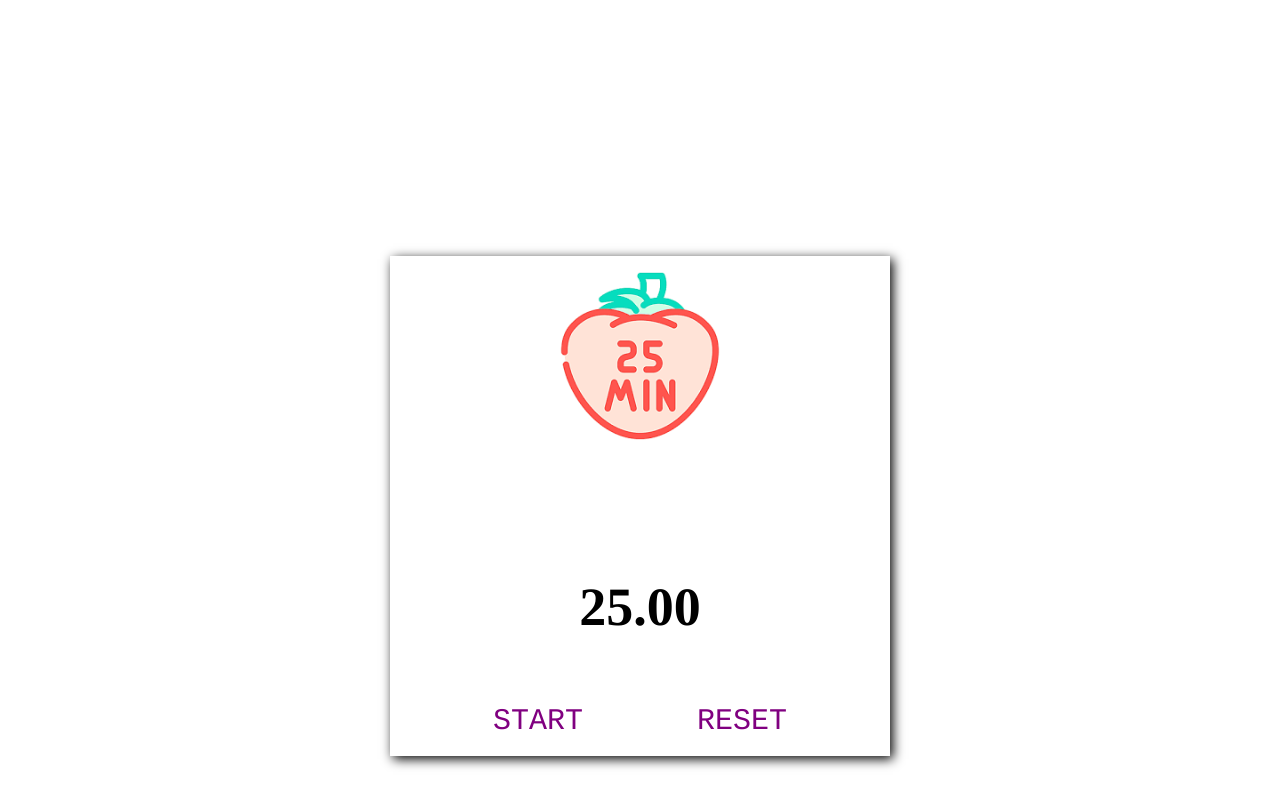
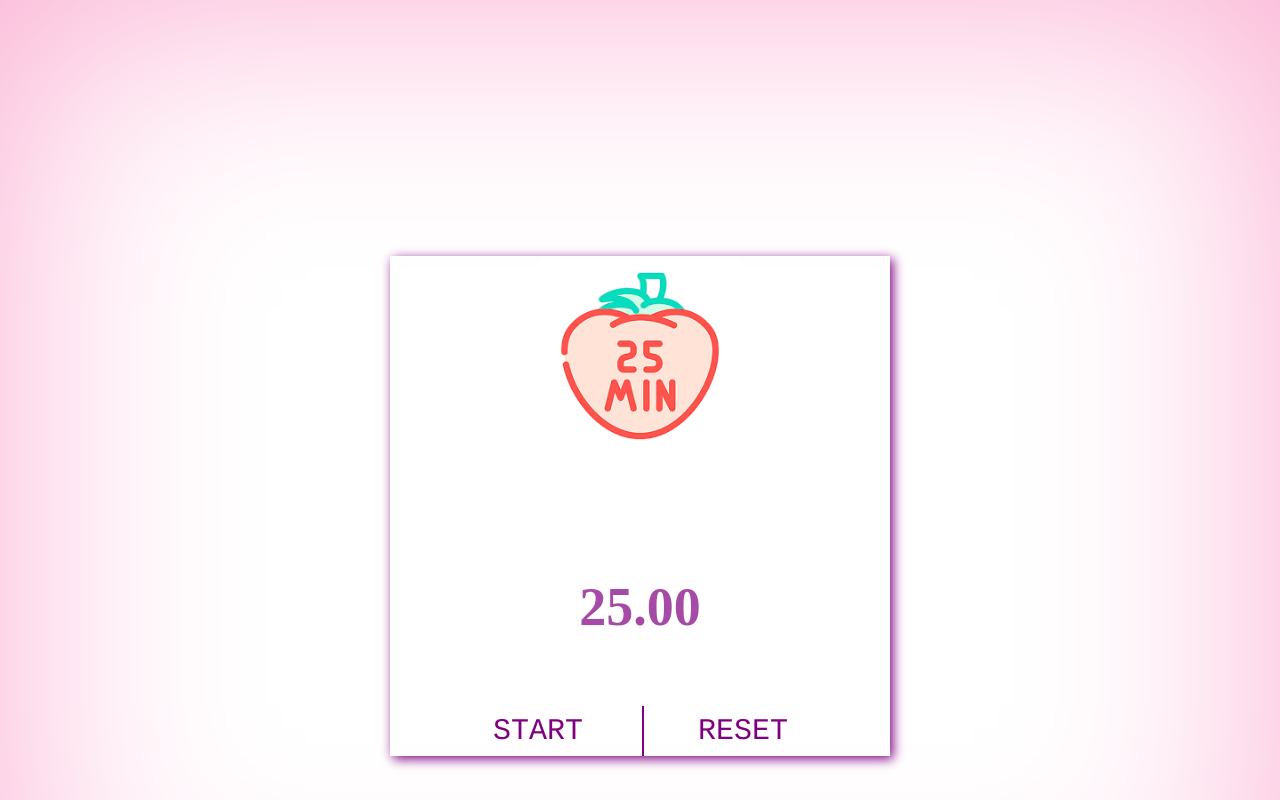
Before and after one commit to shabarishkera/pomodoro_app, a plain HTML site: page index.html in a window 1280 px wide. Shown: the top 800 px of the page. Drawn offline with Linux system fonts and the light colour scheme.

Commit message:
some inprovements

```diff
--- a/index.html
+++ b/index.html
@@ -14,7 +14,7 @@
   <time id="time">25.00</time>
   <div id='btngroup'>
   <button id="start" onclick="init()">START</button>
-    <button id="start" onclick="reset()" >RESET</button>
+    <button id="reset" onclick="reset()" >RESET</button>
     </div>
       </div>
       </div>
--- a/style.css
+++ b/style.css
@@ -3,7 +3,10 @@
 border: 0;
 margin: 0;
 box-sizing: border-box;
-
+}
+html
+{
+  box-shadow: 0px 0px  1000px #fbaed2 inset;
 }
 body
 {
@@ -35,7 +38,7 @@ transform: translate(-50%);
 height: 500px;
 width: 500px;
 text-align: center;
-box-shadow: 3px 3px 11px  ;
+box-shadow: 3px 3px 11px purple  ;
 }
 #timedisplay
 {
@@ -51,15 +54,17 @@ time
 position: absolute;
   transform: translate(-50%);
   font-size: 54px;
-  font-family:times;
+  font-family:cambria sans-serif arial;
   font-weight: bold;
 top:40%;
+color: purple;
+opacity: .7;
 }
 button
 {
 height:50px;
 width:200px;
-margin-top: 240px;
+margin-top: 250px;
 color: purple;
 background-color: transparent;
 font-size: 30px;
@@ -69,3 +74,6 @@ button:focus
 {
   outline: none;
 }
+#reset{
+  border-left: 2px purple solid;
+}
```
